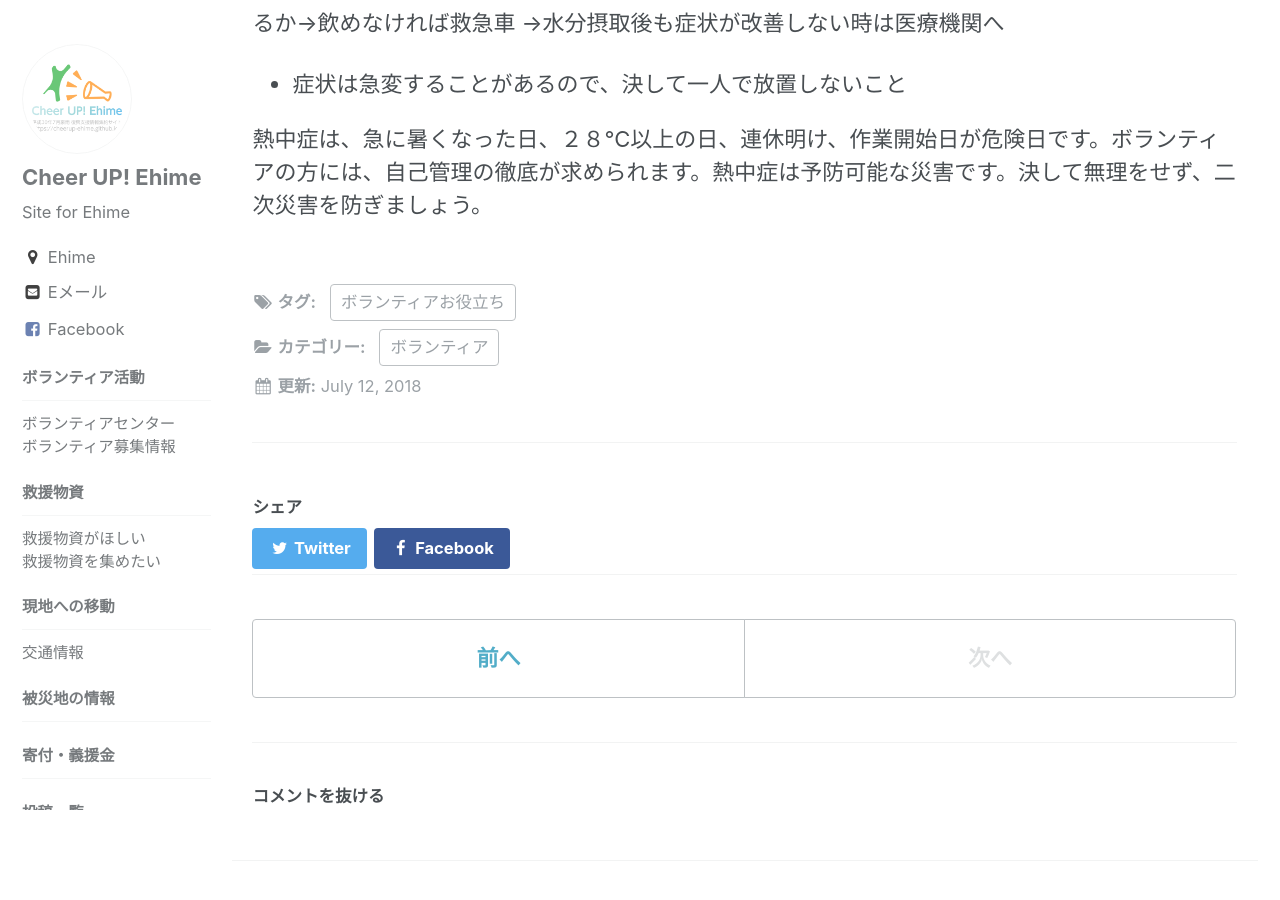
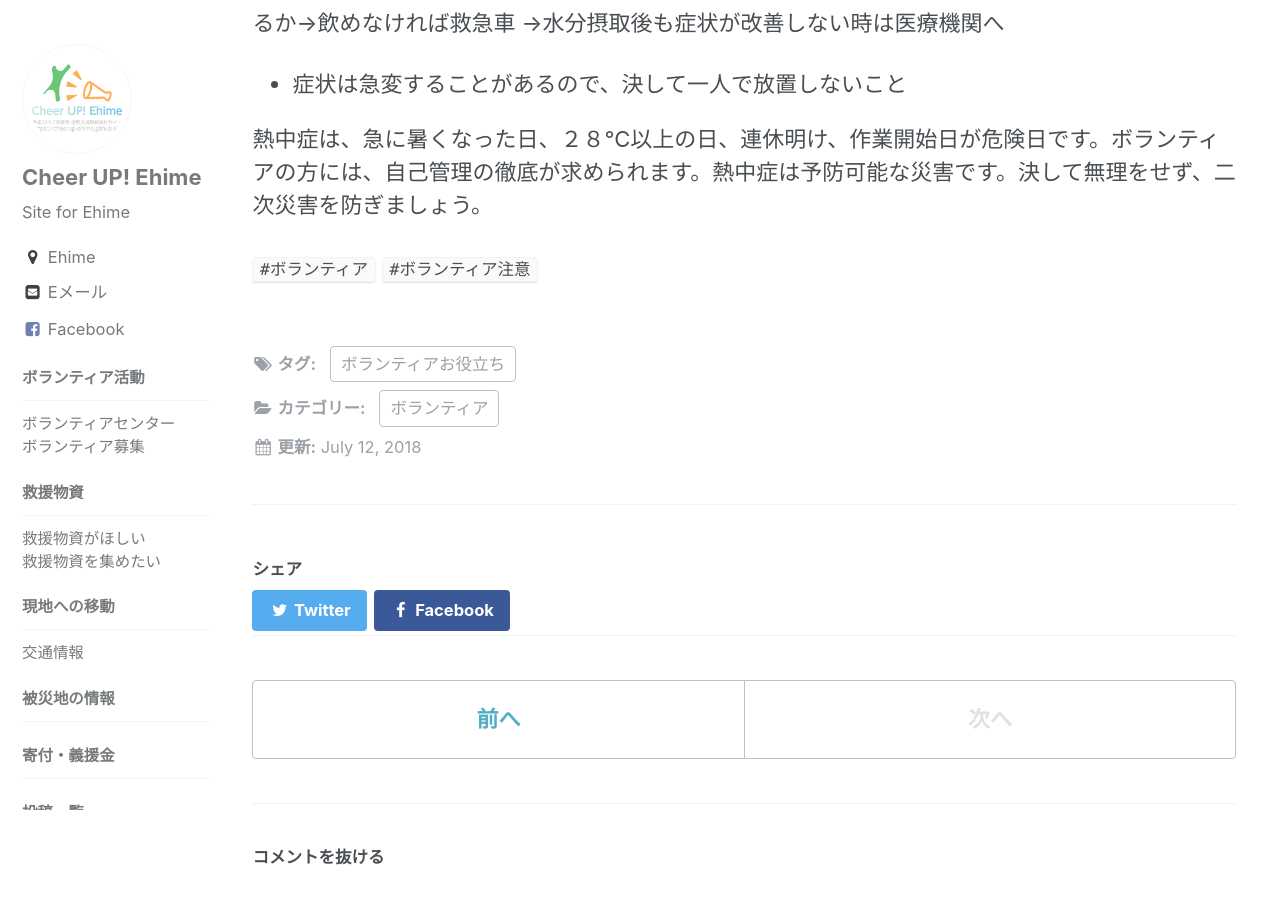
Before and after one commit to cheerup-ehime/cheerup-ehime.github.io, a Jekyll site: the page built from _posts/2018-07-12-volunteer-001.md, in a window 1280 px wide and 900 px high, scrolled down 2176 px. Built offline with Jekyll 4.4.1, drawn with Linux system fonts in a browser that asks for light colours.

Commit message:
カテゴリー名をボランティアに変更

```diff
--- a/_data/navigation.yml
+++ b/_data/navigation.yml
@@ -20,8 +20,8 @@
     children:
       - title: ボランティアセンター
         url: /volunteer/
-      - title: ボランティア募集情報
-        url: /categories/%E3%83%9C%E3%83%A9%E3%83%B3%E3%83%86%E3%82%A3%E3%82%A2%E5%8B%9F%E9%9B%86
+      - title: ボランティア募集
+        url: /categories/%E3%83%9C%E3%83%A9%E3%83%B3%E3%83%86%E3%82%A3%E3%82%A2/
   - title: "救援物資"
     children:
       - title: 救援物資がほしい
--- a/_posts/2018-07-12-volunteer-001.md
+++ b/_posts/2018-07-12-volunteer-001.md
@@ -46,3 +46,6 @@
 * 症状は急変することがあるので、決して一人で放置しないこと
 
 熱中症は、急に暑くなった日、２８℃以上の日、連休明け、作業開始日が危険日です。ボランティアの方には、自己管理の徹底が求められます。熱中症は予防可能な災害です。決して無理をせず、二次災害を防ぎましょう。
+
+`#ボランティア`
+`#ボランティア注意`
```
Also changed, not shown: _posts/2018-07-11-volunteer-takahama-0711.md (+2 -1 lines).
